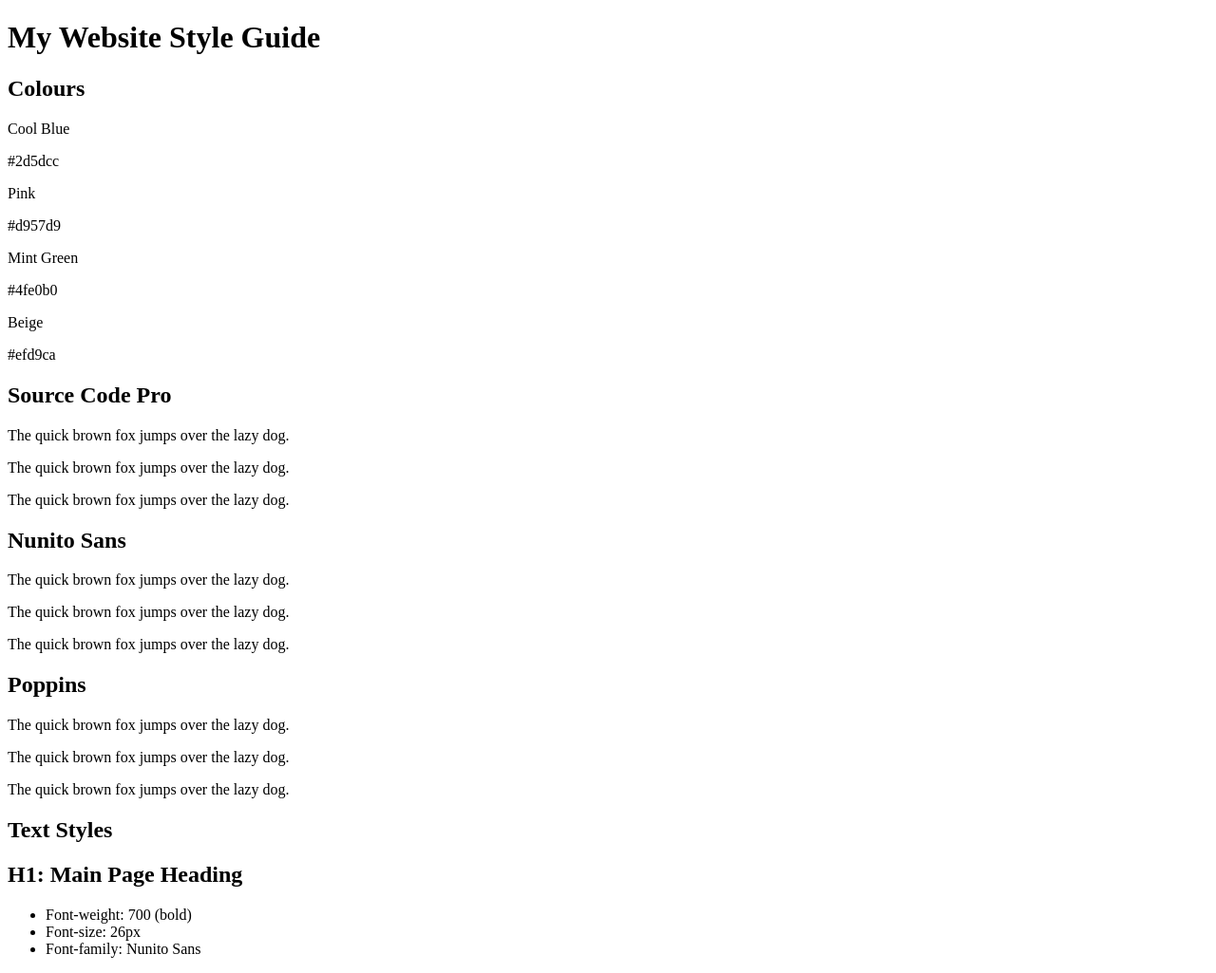
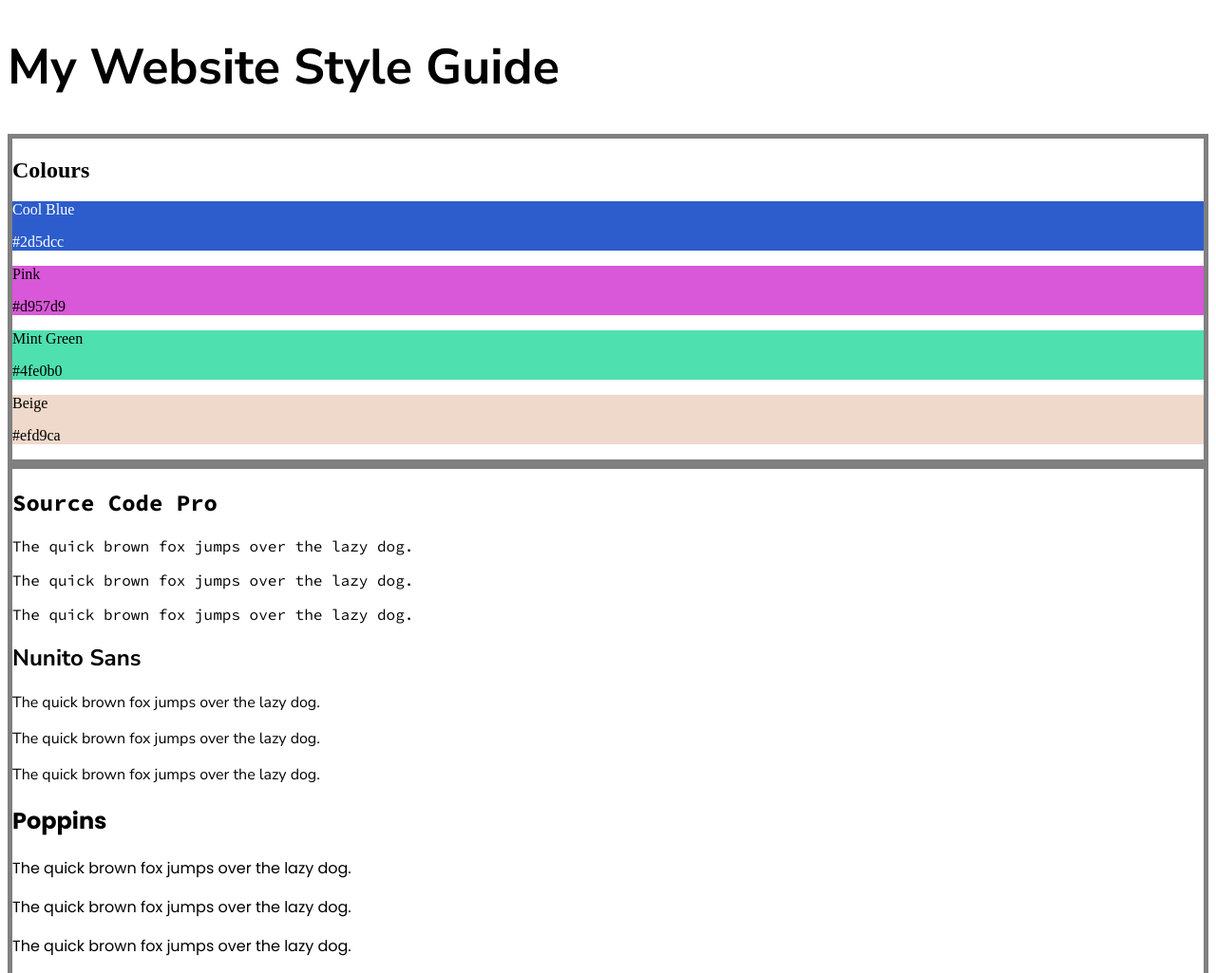
Before and after one commit to JamesWallace99/Build-a-Website-Design-System---Code-Academy-Project, a plain HTML site: page index.html in a window 1280 px wide. Shown: the top 1025 px of the page at 95% size. Drawn offline with Linux system fonts and the light colour scheme.

Commit message:
import fonts and add fonts + background colors

```diff
--- a/index.html
+++ b/index.html
@@ -5,9 +5,14 @@
     <meta name="viewport" content="width=device-width">
     <title>replit</title>
     <link href="style.css" rel="stylesheet" type="text/css" />
+    <link rel="preconnect" href="https://fonts.googleapis.com">
+    <link rel="preconnect" href="https://fonts.gstatic.com" crossorigin>
+    <link href="https://fonts.googleapis.com/css2?family=Nunito+Sans:wght@400;700&family=Poppins:wght@400;500;700&family=Source+Code+Pro:wght@400;500;700&display=swap" rel="stylesheet">
+
   </head>
   <body>
-    <header><h1>My Website Style Guide<h1>
+    <header>
+      <h1>My Website Style Guide<h1>
     </header>
 
     <article id="colours">
--- a/style.css
+++ b/style.css
@@ -0,0 +1,40 @@
+header {
+  font-weight: 700;
+  font-size: 26px;
+  font-family: "Nunito Sans"
+}
+
+article {
+  border: 5px, solid, grey;
+}
+
+
+
+#cool-blue {
+  background-color: #2d5dcc;
+  color: white;
+}
+
+#pink {
+  background-color: #d957d9;
+}
+
+#mint-green {
+  background-color: #4fe0b0;
+}
+
+#beige {
+  background-color: #efd9ca;
+}
+
+#source-code-pro {
+  font-family: 'Source Code Pro', monospace;
+}
+
+#nunito-sans {
+  font-family: 'Nunito Sans', sans-serif;
+}
+
+#poppins {
+  font-family: 'Poppins', sans-serif;
+}
```
